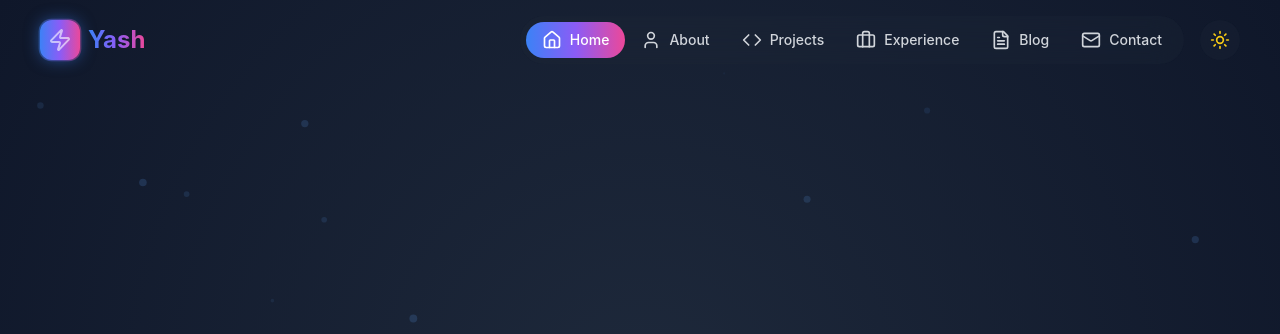
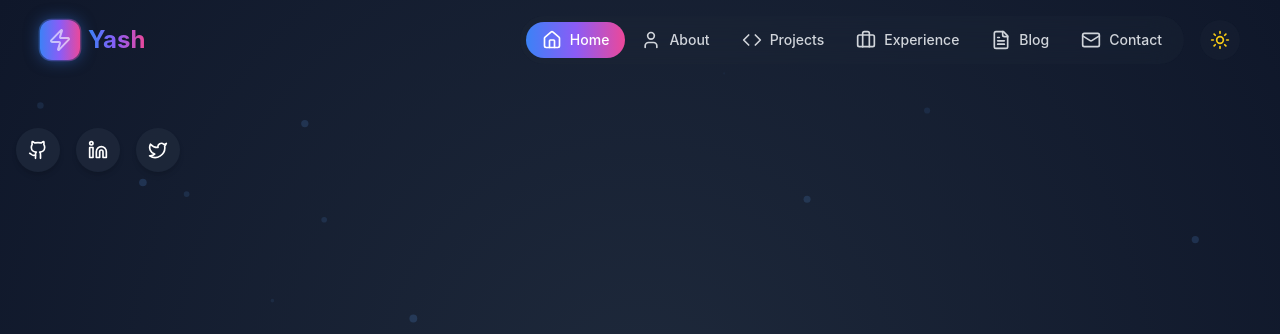
Before and after one commit to YashSakhareliya/Portfolio, a React (Vite) app: page / in a window 1280 px wide. Shown: the top 334 px of the page. Built offline with nearby package versions, Linux system fonts and the light colour scheme.

Commit message:
Icon Done

```diff
--- a/src/components/Hero.jsx
+++ b/src/components/Hero.jsx
@@ -4,6 +4,20 @@ import { toggleTheme } from '../stores/themeSlice';
 import { motion } from 'framer-motion';
 import { Moon, Sun, ArrowDown, Github, Linkedin, Twitter, CheckCircle } from 'lucide-react';
 
+const socialIcons = [
+    {
+    icon: <Github className="w-5 h-5" />,
+    url: 'https://github.com',
+    },
+    {
+    icon: <Linkedin className="w-5 h-5" />,
+    url: 'https://linkedin.com',
+    },
+    {
+    icon: <Twitter className="w-5 h-5" />,
+    url: 'https://twitter.com',
+    },
+]
 
 const Hero = () => {
     const isDarkMode = useSelector((state) => state.theme.darkMode)
@@ -52,6 +66,48 @@ const Hero = () => {
             ))}
 
         </div>
+
+        <div className='container mx-auto px-4 pt-32 pb-20'>
+            <div className='flex flex-col lg:flex-row items-center justify-between'>
+                {/* Left content */}
+                <motion.div
+                 initial={{ opacity: 0, y: 20 }}
+                 animate={{ opacity: 1, y: 0 }}
+                 transition={{ duration: 0.8 }}
+                 className="lg:w-1/2 z-10"
+                >
+                    {/* icons */}
+                    <motion.div
+                    initial={{ opacity: 0, x: -20 }}
+                    animate={{ opacity: 1, x: 0 }}
+                    transition={{ delay: 1, duration: 0.5 }}
+                    className="flex gap-4 mb-8"
+                    >
+                        {socialIcons.map((social, index) => (
+                        <motion.a
+                        key={index}
+                        href={social.url}
+                        target="_blank"
+                        rel="noopener noreferrer"
+                        className={`p-3 ${
+                            isDarkMode
+                            ? 'bg-dark-bg-secondary/80 hover:bg-dark-bg-tertiary/80'
+                            : 'bg-white/80 hover:bg-gray-100/80'
+                        } rounded-full shadow-md hover:shadow-lg transition-all`}
+                        whileHover={{ y: -5, scale: 1.1 }}
+                        whileTap={{ scale: 0.9 }}
+                        initial={{ opacity: 0, y: 20 }}
+                        animate={{ opacity: 1, y: 0 }}
+                        transition={{ delay: 1 + index * 0.1, duration: 0.5 }}
+                        >
+                        {social.icon}
+                        </motion.a>
+                        ))}
+                    </motion.div>
+                </motion.div>
+
+            </div>
+        </div>
         </div>
     )
 }
```
